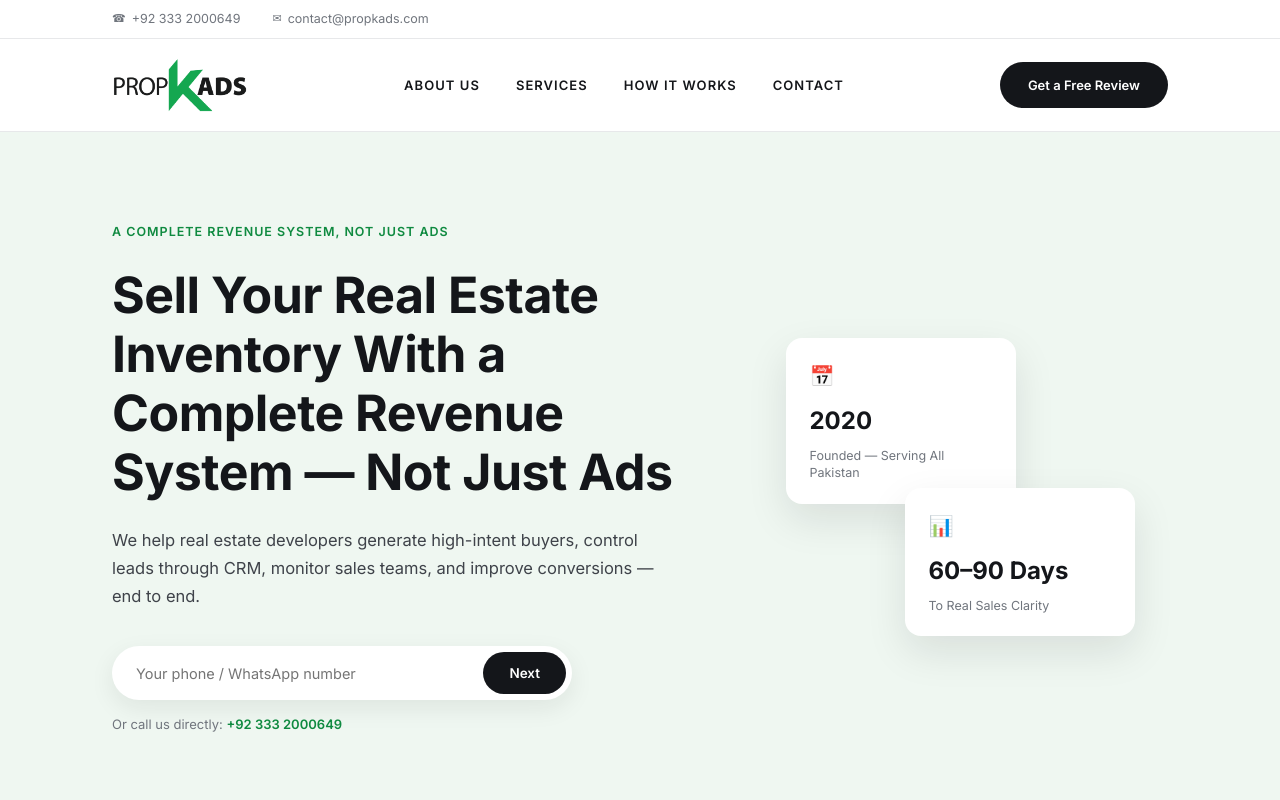
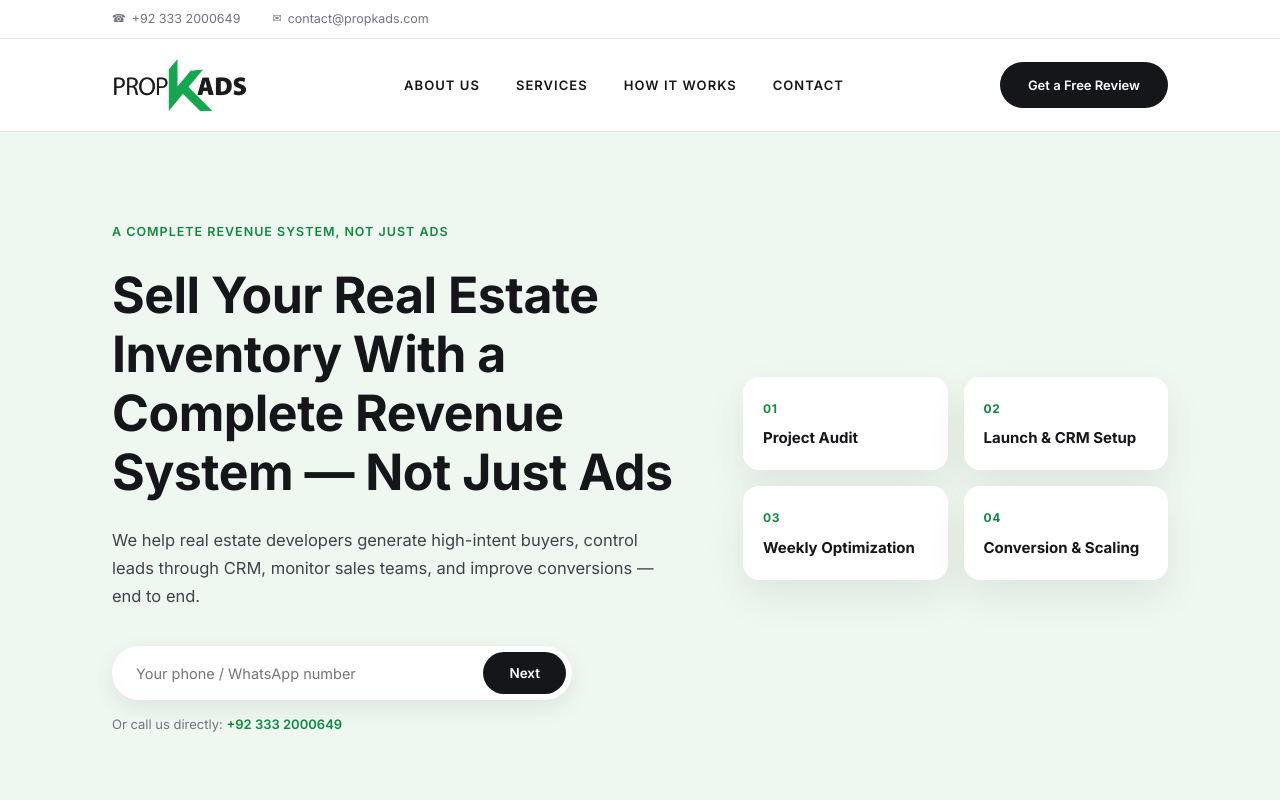
Before and after one commit to khurram7jc/propkads-website, a Next.js app: page / in a window 1280 px wide. Shown: the top 800 px of the page. Built offline with nearby package versions, Linux system fonts and the light colour scheme; no server answers; the database is empty.

Commit message:
Replace hero floating stat cards with 4 process-step cards

```diff
--- a/app/globals.css
+++ b/app/globals.css
@@ -95,25 +95,24 @@ input, select, textarea{font-family:inherit;}
 .hero-quicknote{margin-top:14px; font-size:13px; color:var(--slate);}
 .hero-quicknote a{color:var(--green); font-weight:600;}
 
-.hero-v2-right{position:relative; height:280px;}
+.hero-v2-right{position:relative;}
+.hero-cards-grid{display:grid; grid-template-columns:1fr 1fr; gap:16px;}
 .floating-card{
-  position:absolute; background:#fff; border-radius:16px; padding:22px 24px;
-  box-shadow:0 16px 40px rgba(20,22,26,0.1); width:230px;
+  background:#fff; border-radius:16px; padding:22px 20px;
+  box-shadow:0 16px 40px rgba(20,22,26,0.08);
 }
-.floating-card-icon{font-size:20px; margin-bottom:10px;}
-.floating-card-value{font-size:24px; font-weight:700; color:var(--ink);}
-.floating-card-label{font-size:12.5px; color:var(--slate); margin-top:6px; line-height:1.4;}
-.floating-card.card-a{top:0; left:10%;}
-.floating-card.card-b{top:150px; left:38%;}
+.floating-card-num{
+  font-family:'Inter',sans-serif; font-size:12px; font-weight:700; color:var(--green);
+  letter-spacing:.06em; margin-bottom:10px;
+}
+.floating-card-title{font-size:15px; font-weight:700; color:var(--ink); line-height:1.35;}
 
 @media(max-width:900px){
   .hero-v2-inner{grid-template-columns:1fr;}
-  .hero-v2-right{height:auto; display:flex; gap:20px; flex-wrap:wrap; margin-top:20px;}
-  .floating-card{position:static; width:calc(50% - 10px);}
+  .hero-v2-right{margin-top:10px;}
 }
 @media(max-width:560px){
-  .hero-v2-right{flex-direction:column;}
-  .floating-card{width:100%;}
+  .hero-cards-grid{grid-template-columns:1fr;}
 }
 
 .btn{
--- a/app/page.js
+++ b/app/page.js
@@ -9,8 +9,10 @@ const DEFAULT_CONTENT = {
   header_nav_3: 'How It Works',
   header_nav_4: 'Contact',
   header_cta_text: 'Get a Free Review',
-  stat_founded: '2020',
-  stat_clarity: '60–90 Days',
+  hero_step_1: 'Project Audit',
+  hero_step_2: 'Launch & CRM Setup',
+  hero_step_3: 'Weekly Optimization',
+  hero_step_4: 'Conversion & Scaling',
   hero_heading: 'Sell Your Real Estate Inventory With a Complete Revenue System — Not Just Ads',
   hero_subheading:
     'We help real estate developers generate high-intent buyers, control leads through CRM, monitor sales teams, and improve conversions — end to end.',
--- a/components/Hero.js
+++ b/components/Hero.js
@@ -22,15 +22,23 @@ export default function Hero({ c, onQuickPhone }) {
         </div>
 
         <div className="hero-v2-right">
-          <div className="floating-card card-a">
-            <div className="floating-card-icon">📅</div>
-            <div className="floating-card-value">{c.stat_founded || '2020'}</div>
-            <div className="floating-card-label">Founded — Serving All Pakistan</div>
-          </div>
-          <div className="floating-card card-b">
-            <div className="floating-card-icon">📊</div>
-            <div className="floating-card-value">{c.stat_clarity || '60–90 Days'}</div>
-            <div className="floating-card-label">To Real Sales Clarity</div>
+          <div className="hero-cards-grid">
+            <div className="floating-card">
+              <div className="floating-card-num">01</div>
+              <div className="floating-card-title">{c.hero_step_1 || 'Project Audit'}</div>
+            </div>
+            <div className="floating-card">
+              <div className="floating-card-num">02</div>
+              <div className="floating-card-title">{c.hero_step_2 || 'Launch & CRM Setup'}</div>
+            </div>
+            <div className="floating-card">
+              <div className="floating-card-num">03</div>
+              <div className="floating-card-title">{c.hero_step_3 || 'Weekly Optimization'}</div>
+            </div>
+            <div className="floating-card">
+              <div className="floating-card-num">04</div>
+              <div className="floating-card-title">{c.hero_step_4 || 'Conversion & Scaling'}</div>
+            </div>
           </div>
         </div>
       </div>
```
